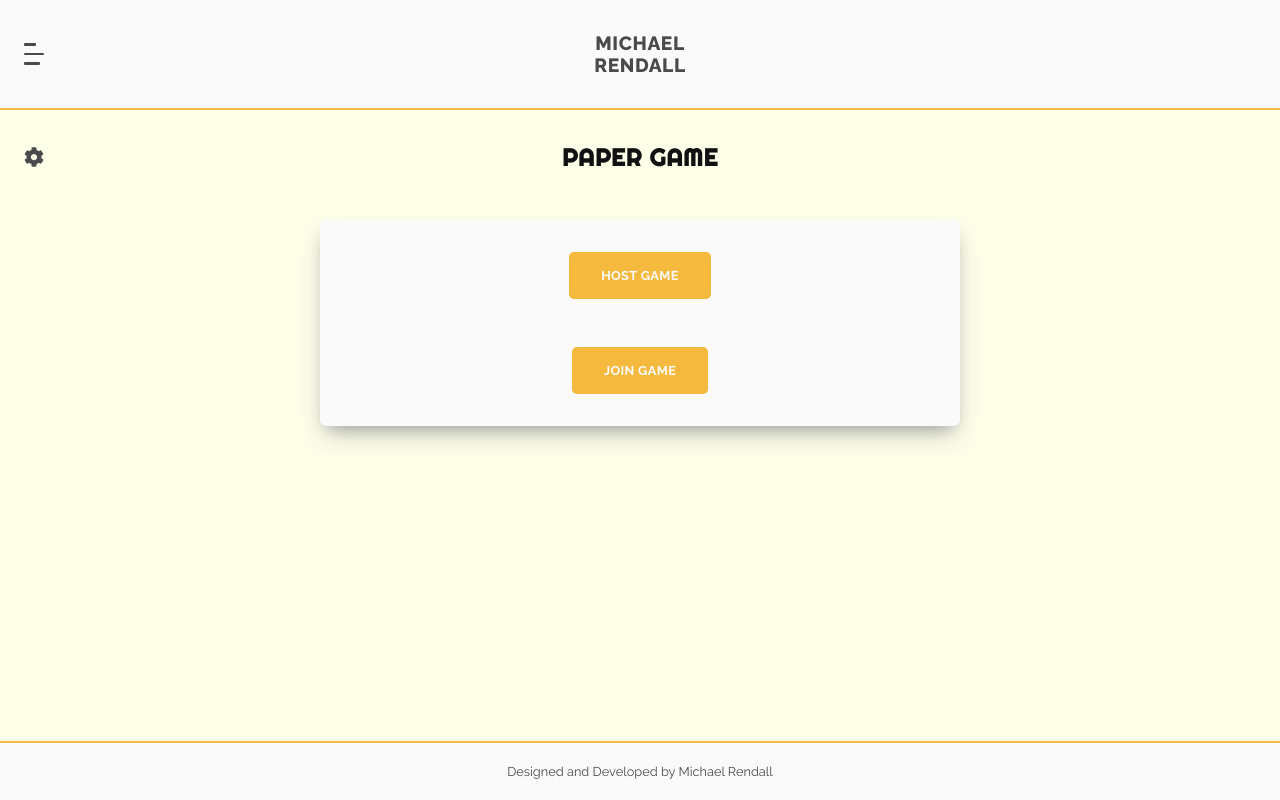
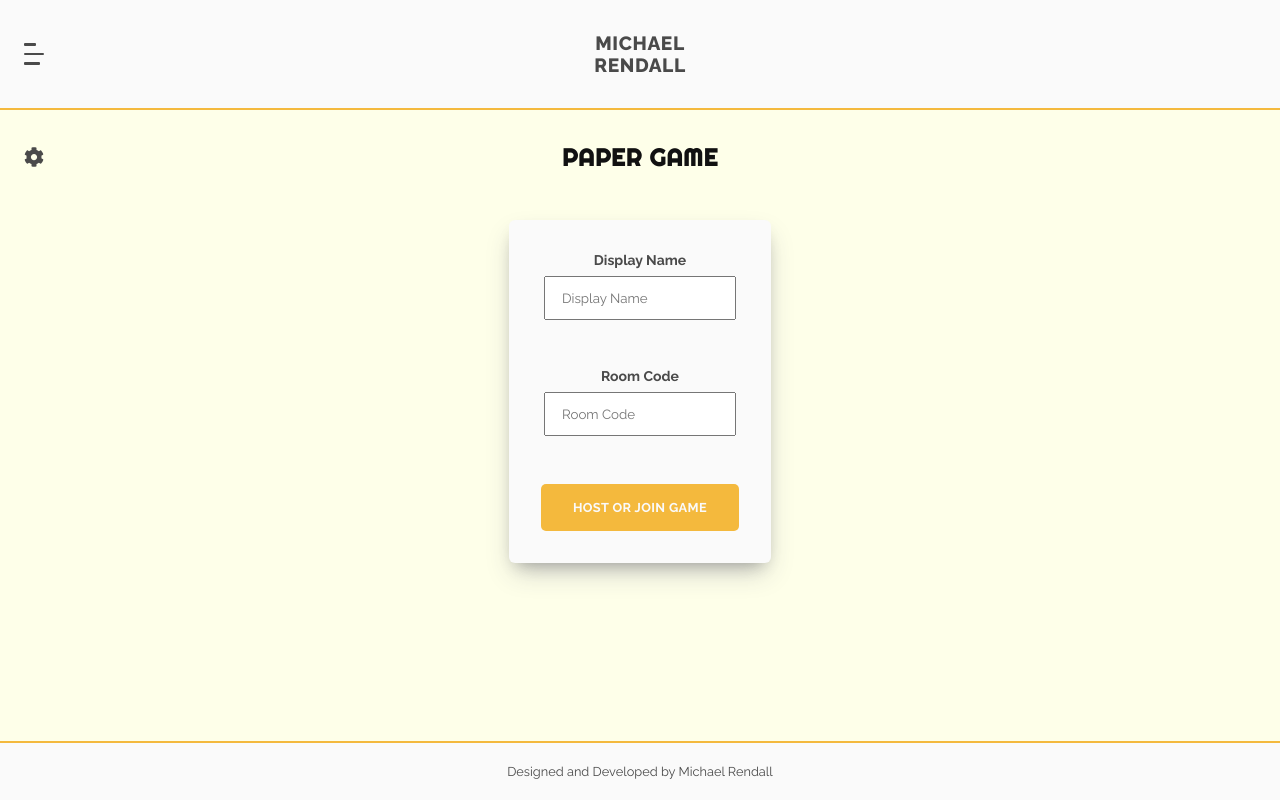
Before and after one commit to MichaelRendall/personal, a React (Create React App) app: page /paper-game in a window 1280 px wide. Built offline with nearby package versions, Linux system fonts and the light colour scheme.

Commit message:
added initial inputs and button to paper game

```diff
--- a/src/components/FormElements/Input.module.scss
+++ b/src/components/FormElements/Input.module.scss
@@ -1,19 +1,5 @@
 @import "../../styles/_variables.scss";
 
 .input {
-  display: flex;
-  flex-direction: column;
-  position: relative;
-  min-width: 12rem;
-  font-size: 0.875rem;
-
-  label {
-    font-weight: 700;
-    color: $grey;
-    margin-bottom: 0.5rem;
-  }
+  padding: 0.75rem 1rem;
 }
-
-.input:first-of-type {
-  margin-left: 0;
-}
--- a/src/components/FormElements/Input.tsx
+++ b/src/components/FormElements/Input.tsx
@@ -1,19 +1,24 @@
 import React from "react";
-//import classes from "./Input.module.scss";
+import classes from "./Input.module.scss";
 
 interface InputProps {
-  element: string;
-  id?: string;
+  type: string;
+  id: string;
   label: string;
   placeholder?: string;
-  param?: string;
 }
 
 const Input: React.FC<InputProps> = (props) => {
   return (
     <div className="input__wrapper">
       <label htmlFor={props.id}>{props.label}</label>
-      {/* {props.element === "input" && <input id={props.id} />} */}
+      <input
+        className={classes.input}
+        type={props.type}
+        id={props.id}
+        placeholder={props.placeholder}
+        autoComplete="off"
+      />
     </div>
   );
 };
--- a/src/components/FormElements/Select.tsx
+++ b/src/components/FormElements/Select.tsx
@@ -11,7 +11,7 @@ interface SelectProps {
   placeholder?: string;
 }
 
-const NewSelect: React.FC<SelectProps> = (props) => {
+const Select: React.FC<SelectProps> = (props) => {
   const [open, setOpen] = useState(false);
   const dropDownRef = useRef(null);
 
@@ -97,4 +97,4 @@ const NewSelect: React.FC<SelectProps> = (props) => {
   );
 };
 
-export default NewSelect;
+export default Select;
--- a/src/components/UI/Wrapper.module.scss
+++ b/src/components/UI/Wrapper.module.scss
@@ -5,8 +5,6 @@
   flex-direction: column;
   align-items: center;
   gap: 3rem;
-  width: 100%;
-  max-width: 40rem;
   border-radius: 6px;
   padding: 2rem;
   margin: 3rem auto 0;
@@ -15,3 +13,12 @@
   box-shadow: rgba(50, 50, 93, 0.25) 0px 13px 27px -5px,
     rgba(0, 0, 0, 0.3) 0px 8px 16px -8px;
 }
+
+.auto {
+  width: auto;
+}
+
+.fixed {
+  width: 100%;
+  max-width: 40rem;
+}
--- a/src/components/UI/Wrapper.tsx
+++ b/src/components/UI/Wrapper.tsx
@@ -1,8 +1,17 @@
 import React from "react";
 import classes from "./Wrapper.module.scss";
 
-const Wrapper: React.FC = (props) => {
-  return <div className={classes.wrapper}>{props.children}</div>;
+interface WrapperProps {
+  size?: string;
+}
+
+const Wrapper: React.FC<WrapperProps> = (props) => {
+  const wrapperClasses = [classes.wrapper];
+  props.size === "auto"
+    ? wrapperClasses.push(classes.auto)
+    : wrapperClasses.push(classes.fixed);
+
+  return <div className={wrapperClasses.join(" ")}>{props.children}</div>;
 };
 
 export default Wrapper;
--- a/src/index.scss
+++ b/src/index.scss
@@ -83,7 +83,3 @@ h3 {
     margin-bottom: 0.5rem;
   }
 }
-
-.input:first-of-type {
-  margin-left: 0;
-}
--- a/src/pages/Charades.tsx
+++ b/src/pages/Charades.tsx
@@ -141,7 +141,7 @@ const Charades = () => {
       {startingTime && <Timer timer={timerVisual} />}
       {!charade && <Button onClick={startGameHandler} name="Begin" large />}
       {charade && (
-        <Wrapper>
+        <Wrapper size="fixed">
           <CharadeCard
             category={category!}
             charade={charade}
--- a/src/pages/PaperGame.tsx
+++ b/src/pages/PaperGame.tsx
@@ -3,19 +3,30 @@ import GameSection from "../components/UI/GameSection";
 import GameHeading from "../components/GameHeading/GameHeading";
 import Button from "../components/FormElements/Button";
 import Wrapper from "../components/UI/Wrapper";
+import Input from "../components/FormElements/Input";
 
 const PaperGame = () => {
   document.title = "Paper Game | Michael Rendall";
 
-  const hostGameHandler = () => {};
-  const joinGameHandler = () => {};
+  const createGameHandler = () => {};
 
   return (
     <GameSection theme="yellow">
       <GameHeading heading="PAPER GAME" />
-      <Wrapper>
-        <Button name="Host Game" onClick={hostGameHandler} />
-        <Button name="Join Game" onClick={joinGameHandler} />
+      <Wrapper size="auto">
+        <Input
+          type="text"
+          id="name"
+          label="Display Name"
+          placeholder="Display Name"
+        />
+        <Input
+          type="text"
+          id="name"
+          label="Room Code"
+          placeholder="Room Code"
+        />
+        <Button name="Host or Join Game" onClick={createGameHandler} />
       </Wrapper>
     </GameSection>
   );
```
